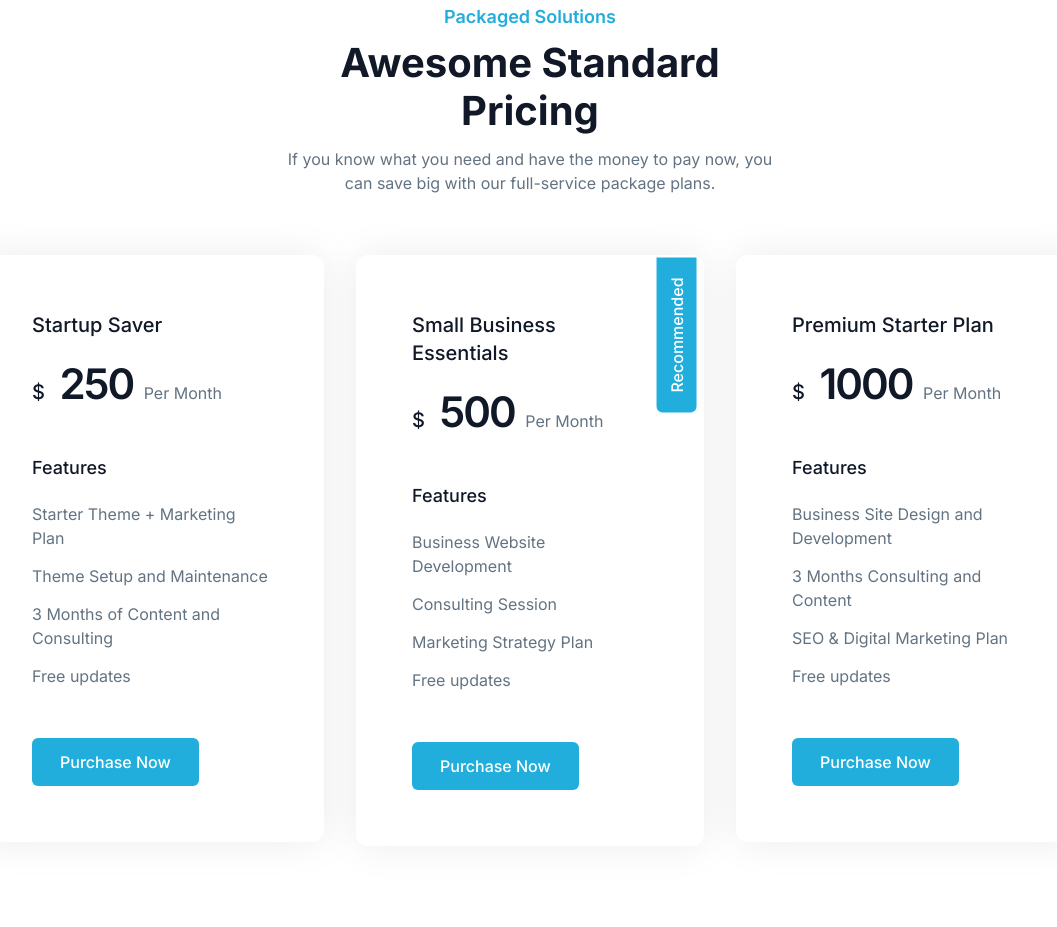
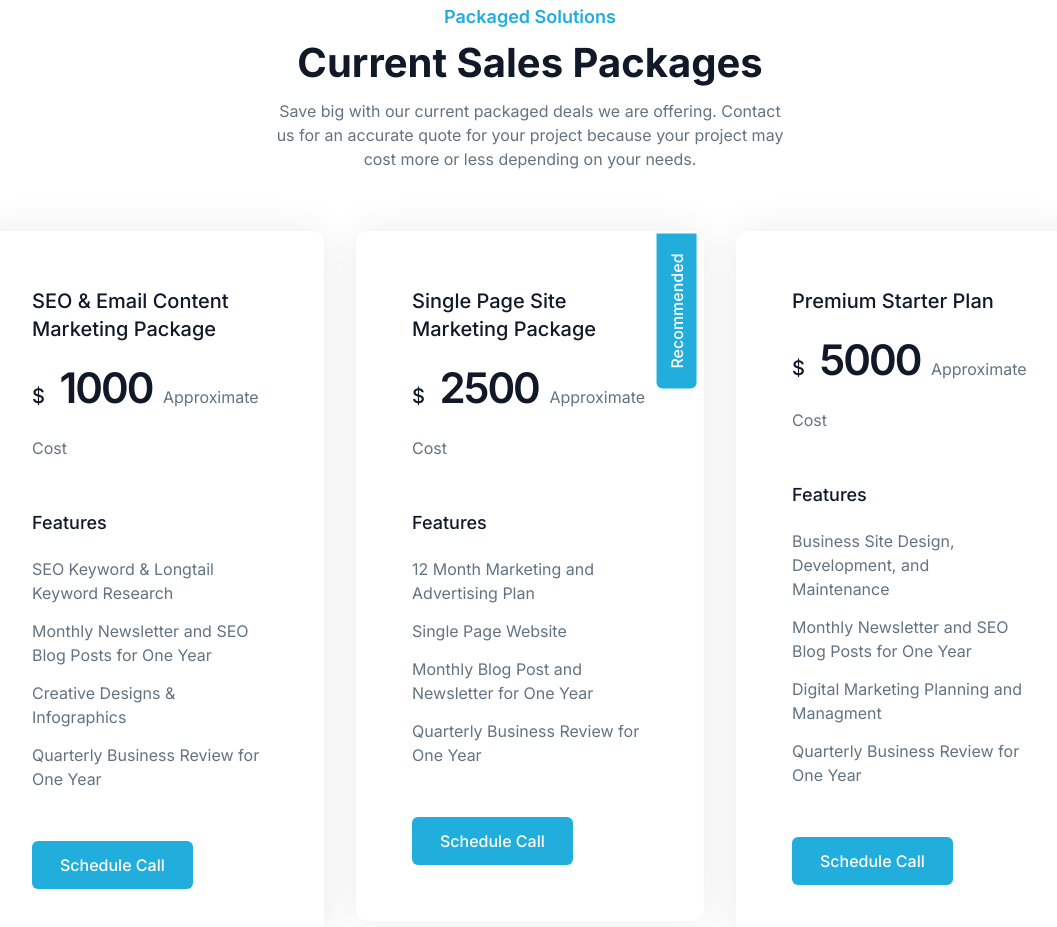
Before and after one commit to GeauxWeisbeck4/tar-heel-dev-studio-v3, an Astro site: page / in a window 1280 px wide. Shown: the part 3010-3937 px from the top of the page, without its empty margins (110-1167 px from the left). Built offline with nearby package versions, Linux system fonts and the light colour scheme; Astro itself is replaced by a stand-in of ours.

Commit message:
Update About Page
U: Update images on About us page

```diff
--- a/src/components/OurMission.astro
+++ b/src/components/OurMission.astro
@@ -17,7 +17,7 @@
                   </p>
                 </div>
                 <div class="md:w-1/3 md:ml-8">
-                  <img src="/assets/blog/blog-details-01.jpg" alt="Mission Image" class="w-full h-auto">
+                  <img src="/assets/about/ourmission.png" alt="Mission Image" class="w-full h-auto rounded-lg">
                 </div>
               </div>
 
@@ -32,7 +32,7 @@
                   </p>
                 </div>
                 <div class="md:w-1/3 md:mr-8">
-                  <img src="/assets/blog/blog-details-01.jpg" alt="Values Image" class="w-full h-auto">
+                  <img src="/assets/about/ourvalues.png" alt="Values Image" class="w-full h-auto rounded-lg">
                 </div>
               </div>
 
@@ -47,7 +47,7 @@
                   </p>
                 </div>
                 <div class="md:w-1/3 md:ml-8">
-                  <img src="/assets/blog/blog-details-01.jpg" alt="Customer Image" class="w-full h-auto">
+                  <img src="/assets/about/idealcustomer.png" alt="Customer Image" class="w-full h-auto rounded-lg">
                 </div>
               </div>
 
--- a/src/components/Pricingsection.astro
+++ b/src/components/Pricingsection.astro
@@ -2,44 +2,44 @@
 const priceboxes = [
   {
     popular:false,
-    packageName:"Startup Saver",
-    price:'250',
+    packageName:"SEO & Email Content Marketing Package",
+    price:'1000',
     subtitle:'Features',
-    btn:'Purchase Now',
-    purchaseLink:'/#',
+    btn:'Schedule Call',
+    purchaseLink:'https://calendly.com/geauxcode4/30min',
     offerlist: [
-      {title: "Starter Theme + Marketing Plan"},
-      {title: "Theme Setup and Maintenance"},
-      {title: "3 Months of Content and Consulting"},
-      {title: "Free updates"},
+      {title: "SEO Keyword & Longtail Keyword Research"},
+      {title: "Monthly Newsletter and SEO Blog Posts for One Year"},
+      {title: "Creative Designs & Infographics"},
+      {title: "Quarterly Business Review for One Year"},
     ],
   },
   {
     popular:true,
-    packageName:"Small Business Essentials",
-    price:'500',
+    packageName:"Single Page Site Marketing Package",
+    price:'2500',
     subtitle:'Features',
-    btn:'Purchase Now',
-    purchaseLink:'/#',
+    btn:'Schedule Call',
+    purchaseLink:'https://calendly.com/geauxcode4/30min',
     offerlist: [
-      {title: "Business Website Development"},
-      {title: "Consulting Session"},
-      {title: "Marketing Strategy Plan"},
-      {title: "Free updates"},
+      {title: "12 Month Marketing and Advertising Plan"},
+      {title: "Single Page Website"},
+      {title: "Monthly Blog Post and Newsletter for One Year"},
+      {title: "Quarterly Business Review for One Year"},
     ],
   },
   {
     popular:false,
     packageName:"Premium Starter Plan",
-    price:'1000',
+    price:'5000',
     subtitle:'Features',
-    btn:'Purchase Now',
-    purchaseLink:'/#',
+    btn:'Schedule Call',
+    purchaseLink:'https://calendly.com/geauxcode4/30min',
     offerlist: [
-      {title: "Business Site Design and Development"},
-      {title: "3 Months Consulting and Content"},
-      {title: "SEO & Digital Marketing Plan"},
-      {title: "Free updates"},
+      {title: "Business Site Design, Development, and Maintenance"},
+      {title: "Monthly Newsletter and SEO Blog Posts for One Year"},
+      {title: "Digital Marketing Planning and Managment"},
+      {title: "Quarterly Business Review for One Year"},
     ],
   },
 ]
@@ -58,11 +58,10 @@ const priceboxes = [
             Packaged Solutions
           </span>
           <h2 class="mb-3 text-3xl font-bold text-dark dark:text-white sm:text-4xl md:leading-[1.2] md:text-[40px]">
-            Awesome Standard Pricing
+            Current Sales Packages
           </h2>
           <p class="text-base text-body-color dark:text-dark-6">
-            If you know what you need and have the money to pay now, you can save big with
-            our full-service package plans.
+            Save big with our current packaged deals we are offering. Contact us for an accurate quote for your project because your project may cost more or less depending on your needs.
           </p>
         </div>
       </div>
@@ -94,7 +93,7 @@ const priceboxes = [
               <span class="text-xl font-medium">$</span>
               <span class="ml-1 -tracking-[2px]">{pricebox.price}</span>
               <span class="text-base font-normal text-body-color dark:text-dark-6">
-                Per Month
+                Approximate Cost
               </span>
             </h2>
 
--- a/src/pages/privacy-policy.astro
+++ b/src/pages/privacy-policy.astro
@@ -96,7 +96,6 @@ import Breadcrumb from "../components/layout/Breadcrumb.astro";
                         <p class="mb-6 text-md text-slate-50">We comply with all applicable privacy and data protection laws, including but not limited to the General Data Protection Regulation (GDPR) where applicable. We inform our users about how we collect, store, and use their personal information and provide them with the necessary rights and controls.</p>
                     <h3 class="mb-6 text-2xl font-bold text-white">Children's Privacy</h3>
                         <p class="mb-6 text-md text-slate-50">We do not knowingly collect or solicit personally identifiable information from minors under the age of 16. If we learn that we have collected personal information from a child under 16, we will delete that information as quickly as possible. If you believe that a child under 16 may have provided us with personal information, please contact us at <a href="mailto:andrew@geauxweisbeck4.dev">andrew@geauxweisbeck4.dev</a>.</p>
-                        <p class="mb-6 text-md text-slate-50"><span class="font-semibold">Email:</span> <a href="mailto:andrew@geauxweisbeck4.dev" class="text-slate-100 hover:text-emerald-300 hover:underline"> andrew@geauxweisbeck4.dev</a></p>
 
                     <h3 class="mb-6 text-2xl font-bold text-white">Changes to This Policy</h3>
                         <p class="mb-6 text-md text-slate-50">We reserve the right to modify this Privacy Policy at any time. Changes will be effective immediately upon posting on our website. It is your responsibility to review the updated terms and conditions.</p>
```
Also changed, not shown: public/assets/about/idealcustomer.png (added), public/assets/about/ourmission.png (added), public/assets/about/ourvalues.png (added).
